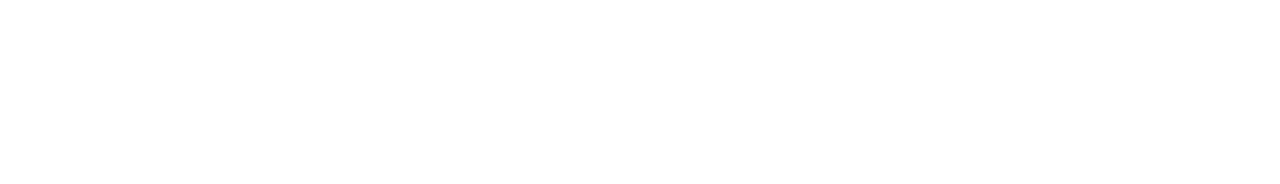
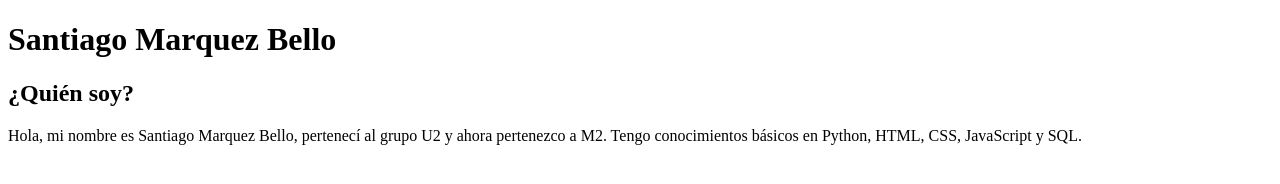
Before and after one commit to Santiago24x/presentationRepository, a plain HTML site: page index.html in a window 1280 px wide. Drawn offline with Linux system fonts and the light colour scheme.

Commit message:
feat: :sparkles: Info added to html

```diff
--- a/index.html
+++ b/index.html
@@ -3,9 +3,18 @@
 <head>
     <meta charset="UTF-8">
     <meta name="viewport" content="width=device-width, initial-scale=1.0">
-    <title>My Web </title>
+    <link rel="stylesheet" href="style.css">
 </head>
+
 <body>
 
+    <div class="presentacion">
+        <h1>Santiago Marquez Bello</h1>
+        <h2>¿Quién soy?</h2>
+        <p>Hola, mi nombre es Santiago Marquez Bello, pertenecí al grupo U2 y ahora pertenezco a M2. Tengo conocimientos básicos en Python, HTML, CSS, JavaScript y SQL.</p>
+    </div>
+
+    <script src="app.js"></script>
 </body>
+
 </html>
```
